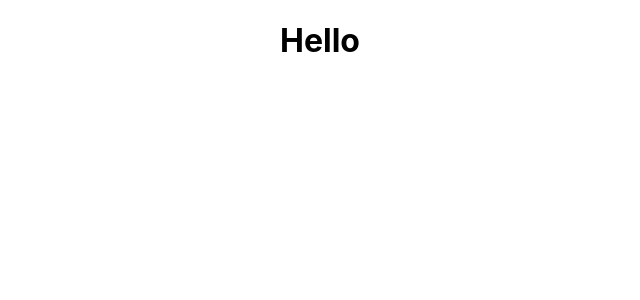
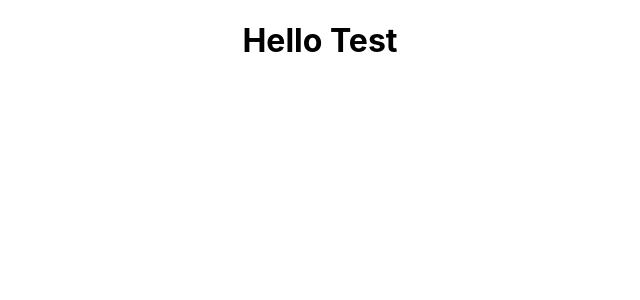
Before and after one commit to JAKUBSAJKO/project-to-cv, a React (Create React App) app: page / in a window 1280 px wide. Shown: the top 300 px of the page, without its empty margins (320-960 px from the left). Built offline with nearby package versions, Linux system fonts and the light colour scheme.

Commit message:
setup netlify

```diff
--- a/src/App.js
+++ b/src/App.js
@@ -1,10 +1,9 @@
-import logo from "./logo.svg";
 import "./App.css";
 
 function App() {
   return (
     <div className="App">
-      <h1>Hello</h1>
+      <h1>Hello Test</h1>
     </div>
   );
 }
```
Also changed, not shown: src/setupTests.js (deleted, +0 -5 lines), src/logo.svg (deleted), 1 other file (tests, documents, lock files or other folders).
